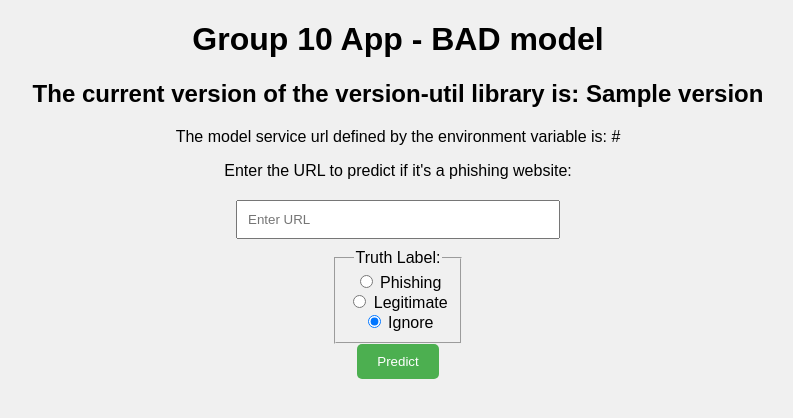
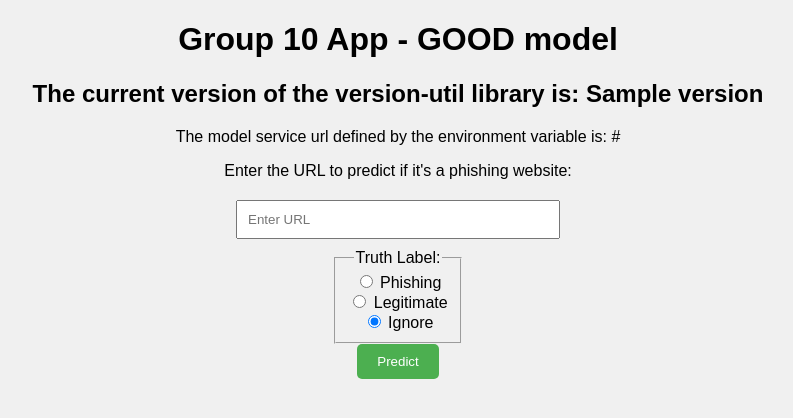
Before and after one commit to remla24-team10/app, a Flask app: template templates/index.html in a window 1280 px wide. Shown: the top 418 px of the page, without its empty margins (242-1035 px from the left). Run offline with Flask 3, Linux system fonts and the light colour scheme; the template is opened without the code that fills it: most values are stand-ins (such as "Sample title", 1, 10 or a date in 2020).

Commit message:
Changed to good model

```diff
--- a/templates/index.html
+++ b/templates/index.html
@@ -7,7 +7,7 @@
     <link rel="stylesheet" href="{{url_for('static', filename='css/index.css')}}">
 </head>
 <body>
-    <h1>Group 10 App - BAD model</h1>
+    <h1>Group 10 App - GOOD model</h1>
     <h2>The current version of the version-util library is: {{version}} </h2>
     <p>The model service url defined by the environment variable is: {{model_service_url}}</p>
     <p>Enter the URL to predict if it's a phishing website:</p>
```
